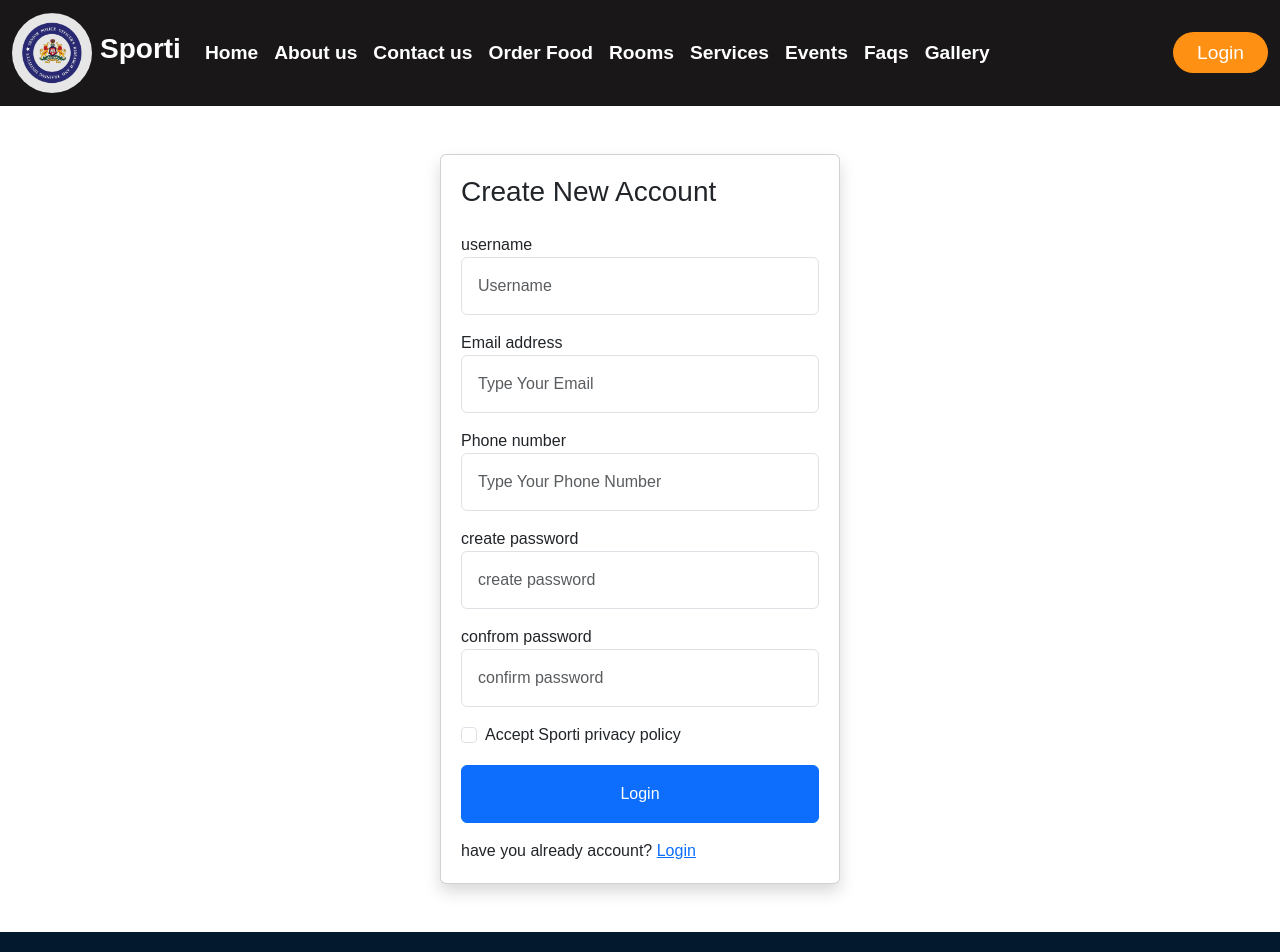
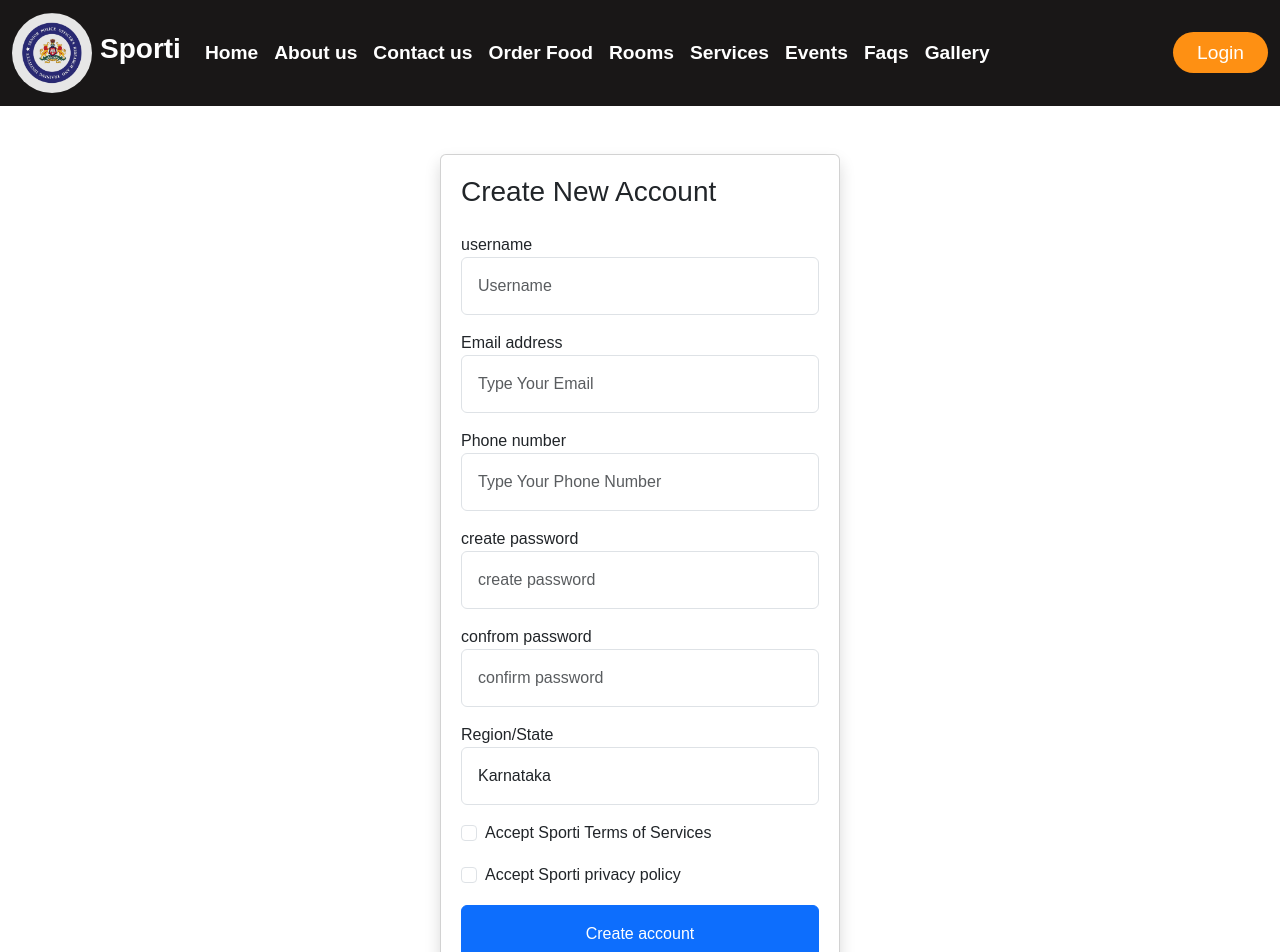
Before and after one commit to bhaskarAntony/new_spoorti, a React (Create React App) app: page /signup in a window 1280 px wide. Shown: the top 952 px of the page. Built offline with nearby package versions, Linux system fonts and the light colour scheme.

Commit message:
allfiles

```diff
--- a/src/pages/Login.jsx
+++ b/src/pages/Login.jsx
@@ -44,7 +44,7 @@ function Login() {
                     </label>
                 </div>
                 <button className="btn btn-primary mt-3 p-3" onClick={handleLogin}>Login</button>
-                <button className="btn btn-primary mt-3 p-3" onClick={handleRegister}>Register</button>
+                {/* <button className="btn btn-primary mt-3 p-3" onClick={handleRegister}>Register</button> */}
                 <span className="fs-6 mt-3">Don't have an account? <a href="/signup">Create Account</a></span>
             </div>
         </div>
--- a/src/pages/signup/Signup.jsx
+++ b/src/pages/signup/Signup.jsx
@@ -27,6 +27,23 @@ function Signup() {
                 <label htmlFor="">confrom password</label>
                 <input type="password" placeholder='confirm password' className="p-3 form-control" />
             </div>
+            <div className="form-group mt-3">
+                <label htmlFor="">Region/State</label>
+              <select name="" id="" className="form-control p-3">
+                <option value="">Karnataka</option>
+                <option value="">Tamilu nadu</option>
+                <option value="">Kerala</option>
+                <option value="">Telangana</option>
+                <option value="">Andra Pradesh</option>
+                <option value="">Maharastra</option>
+              </select>
+            </div>
+            <div class="form-check mt-3">
+            <input class="form-check-input" type="checkbox" value="" id="flexCheckDefault"/>
+            <label class="form-check-label" for="flexCheckDefault">
+               Accept Sporti Terms of Services
+            </label>
+            </div>
             <div class="form-check mt-3">
             <input class="form-check-input" type="checkbox" value="" id="flexCheckDefault"/>
             <label class="form-check-label" for="flexCheckDefault">
@@ -34,8 +51,8 @@ function Signup() {
             </label>
             </div>
 
-            <Link to={'/login'} className="btn btn-primary mt-3 p-3">Login</Link>
-            <span className="fs-6 mt-3">have you already account? <a href="">Login</a></span>
+            <Link to={'/signup'} className="btn btn-primary mt-3 p-3">Create account</Link>
+            <span className="fs-6 mt-3">have you already account? <a href="/login">Login</a></span>
         </div>
     </div>
   )
```
